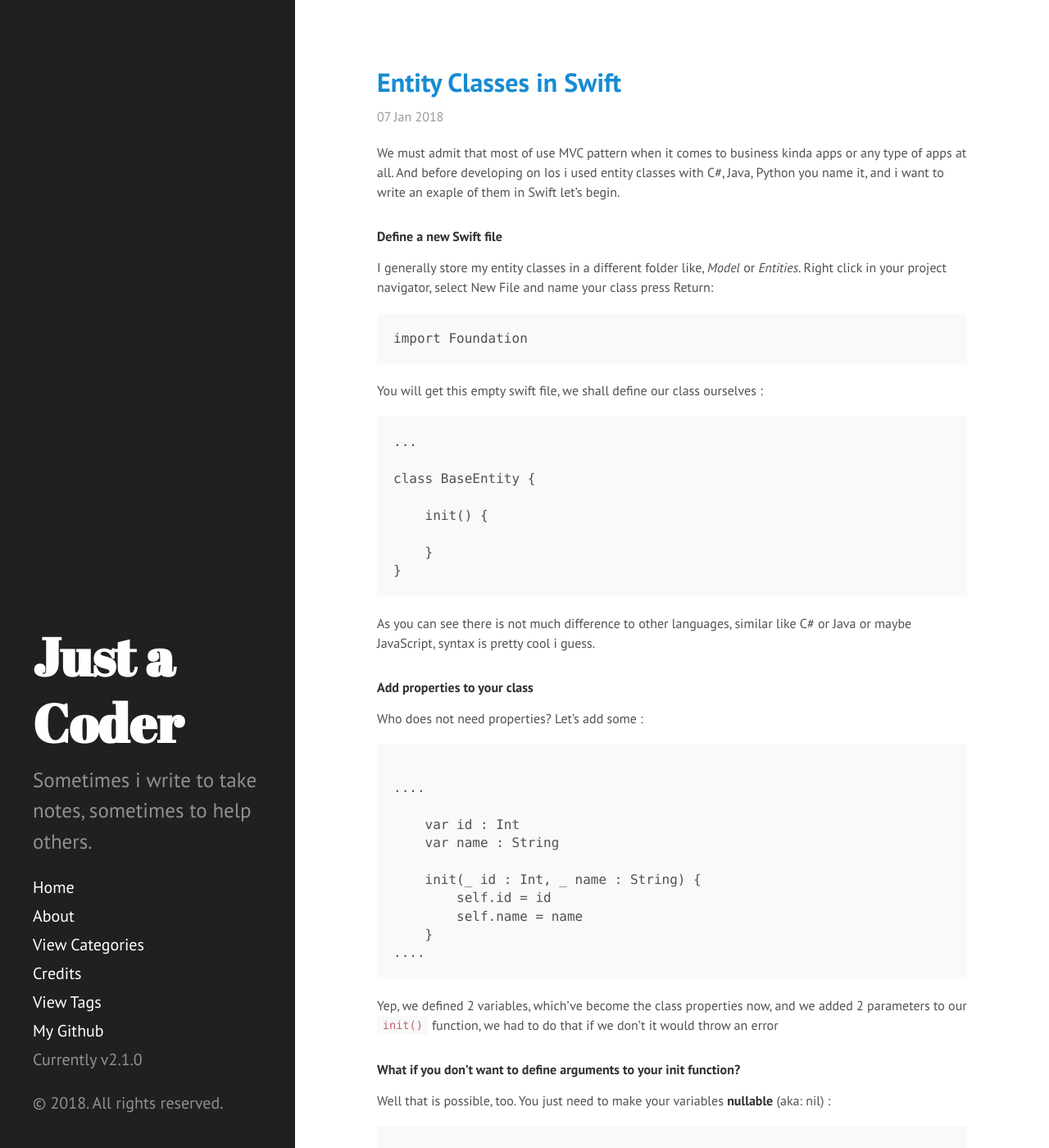
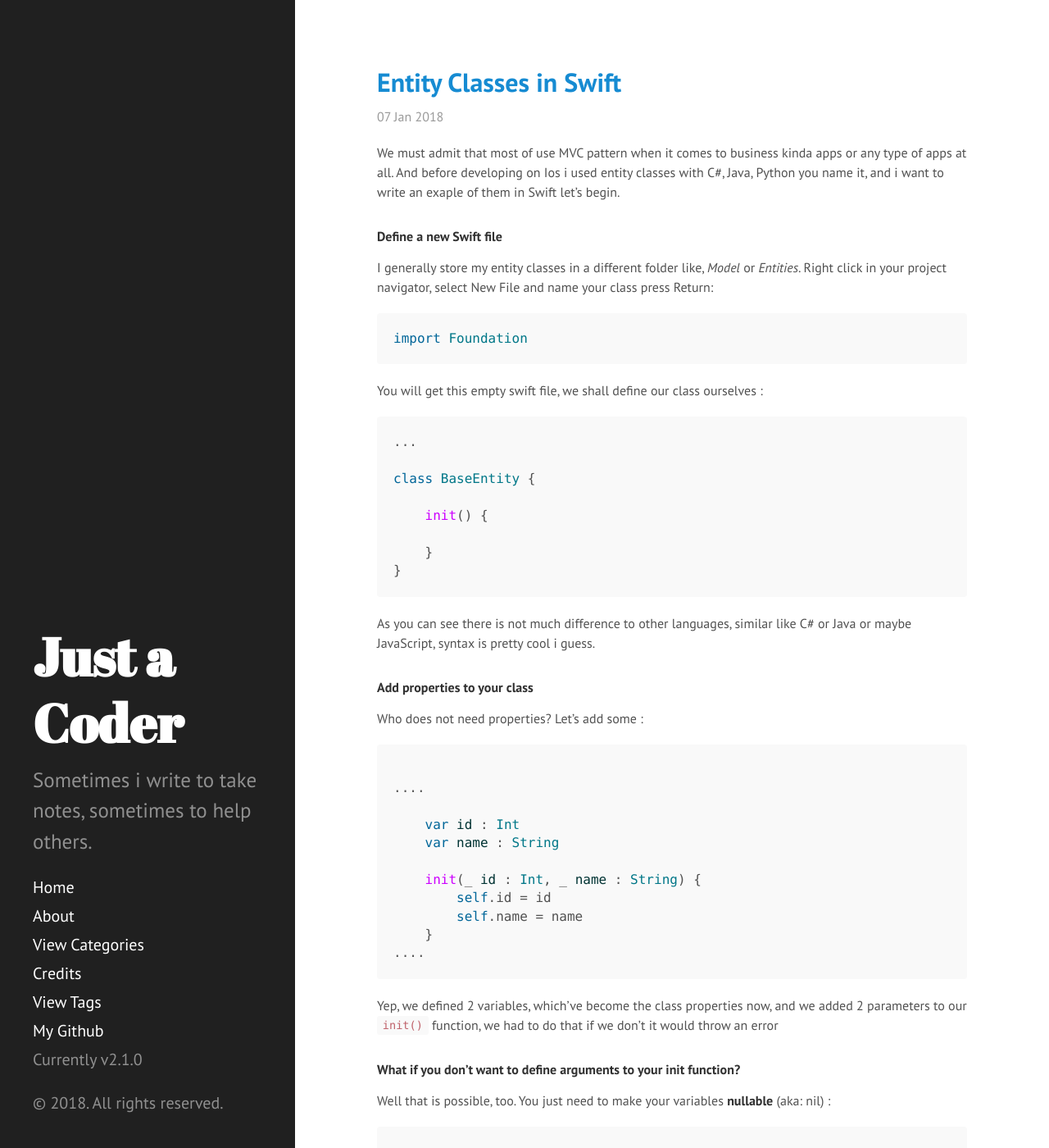
Before and after one commit to daveMad/daveMad.github.io, a Jekyll site: the page built from _posts/2018-01-07-model-entity-classes-in-swift.md, in a window 1280 px wide and 1400 px high. Shown: the whole window at 82% size. Built offline with Jekyll 4.4.1, drawn with Linux system fonts in a browser that asks for light colours; comment, search, counter and statistics services are not loaded; some of the changed text lies outside the part shown.

Commit message:
fix highlight issue on latest post

````diff
--- a/_posts/2018-01-07-model-entity-classes-in-swift.md
+++ b/_posts/2018-01-07-model-entity-classes-in-swift.md
@@ -12,13 +12,13 @@ We must admit that most of use MVC pattern when it comes to business kinda apps
 
 I generally store my entity classes in a different folder like, *Model* or *Entities*. Right click in your project navigator, select New File and name your class press Return:
 
-```Swift
+```swift
 import Foundation
 ```
 
 You will get this empty swift file, we shall define our class ourselves :
 
-```Swift
+```swift
 ...
 
 class BaseEntity {
@@ -35,7 +35,7 @@ As you can see there is not much difference to other languages, similar like C#
 
 Who does not need properties? Let's add some :
 
-```Swift
+```swift
 
 ....
 
@@ -55,7 +55,7 @@ Yep, we defined 2 variables, which've become the class properties now, and we ad
 
 Well that is possible, too. You just need to make your variables **nullable** (aka: nil) :
 
-```Swift
+```swift
 ...
 var id : Int?
 var name : String?
````
